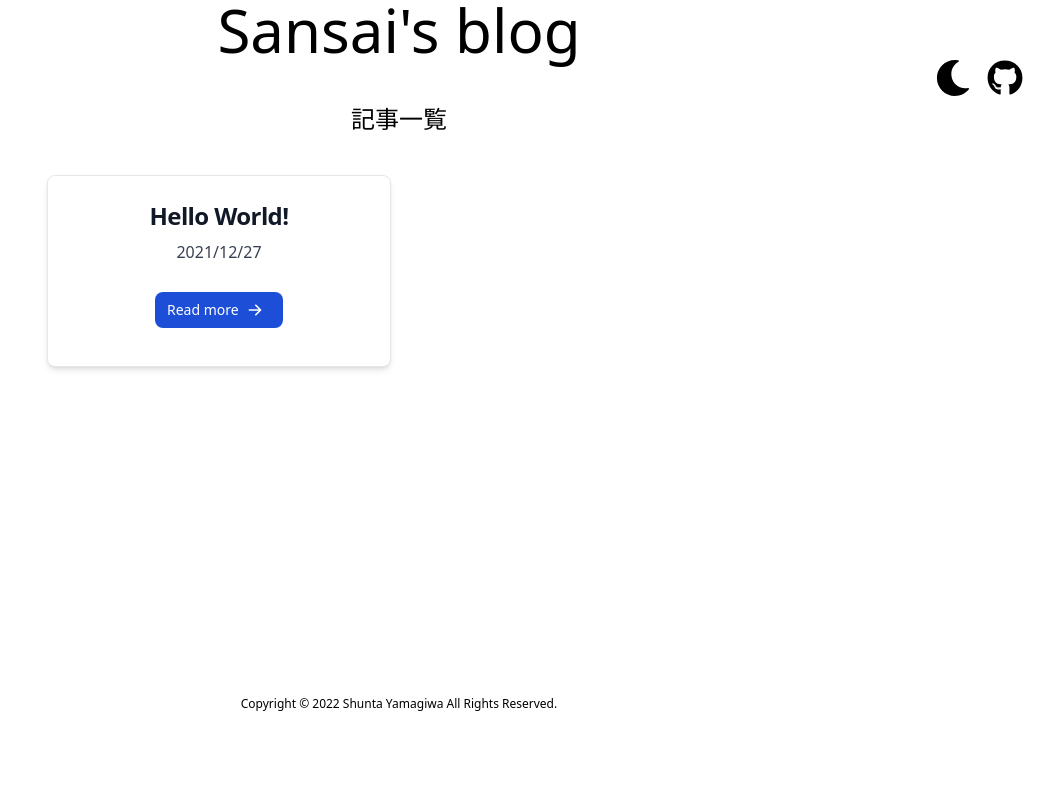
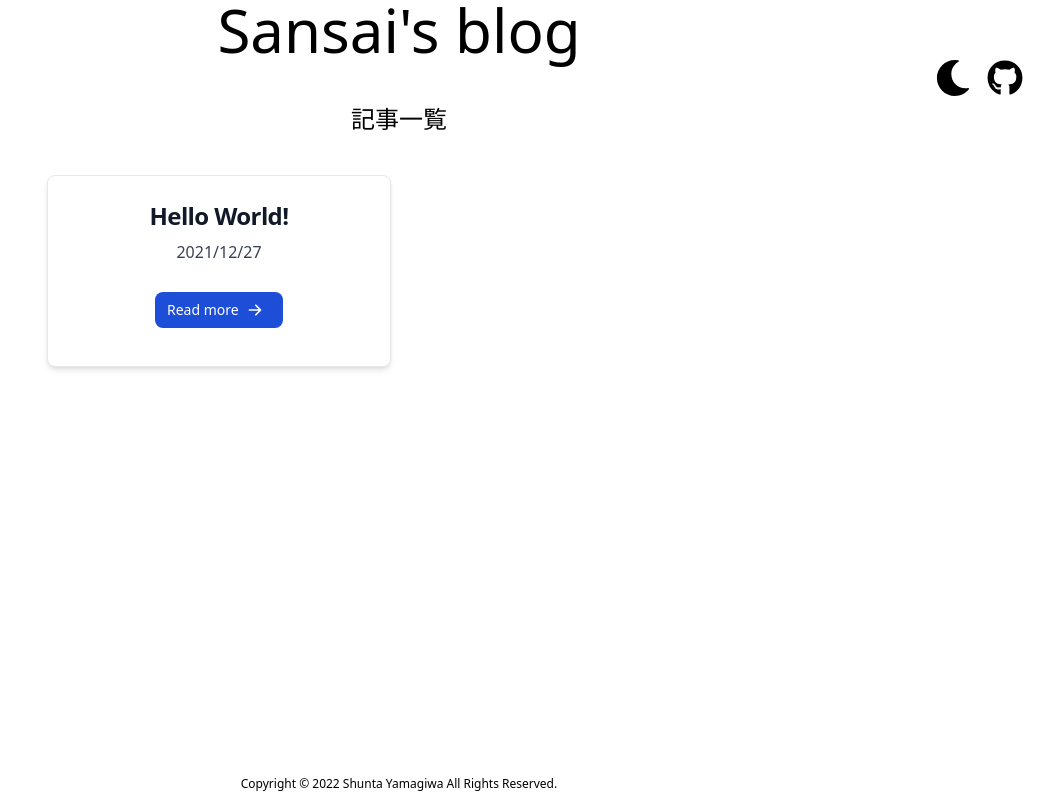
Before and after one commit to Sansai-snct/blog, a Next.js app: page / in a window 1280 px wide. Shown: the whole page, without its empty margins (241-1280 px from the left). Built offline with nearby package versions, Linux system fonts and the light colour scheme.

Commit message:
[update] 不要なスタイリングの削除 #10

```diff
--- a/src/components/Footer/Footer.tsx
+++ b/src/components/Footer/Footer.tsx
@@ -1,7 +1,7 @@
 import React, { VFC } from 'react';
 const Footer: VFC = () => {
   return (
-    <footer className='flex-grow'>
+    <footer>
       <p className='p-2 text-center text-xs bottom-0 dark:text-white'>
         Copyright © 2022 Shunta Yamagiwa All Rights Reserved.
       </p>
```
